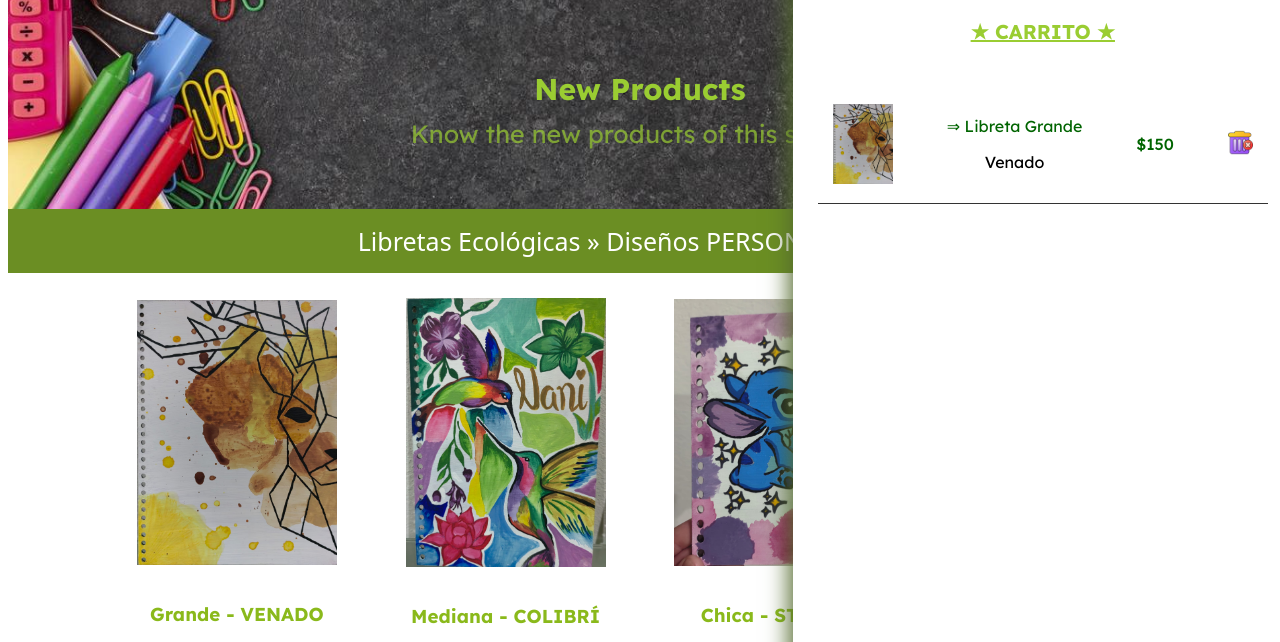
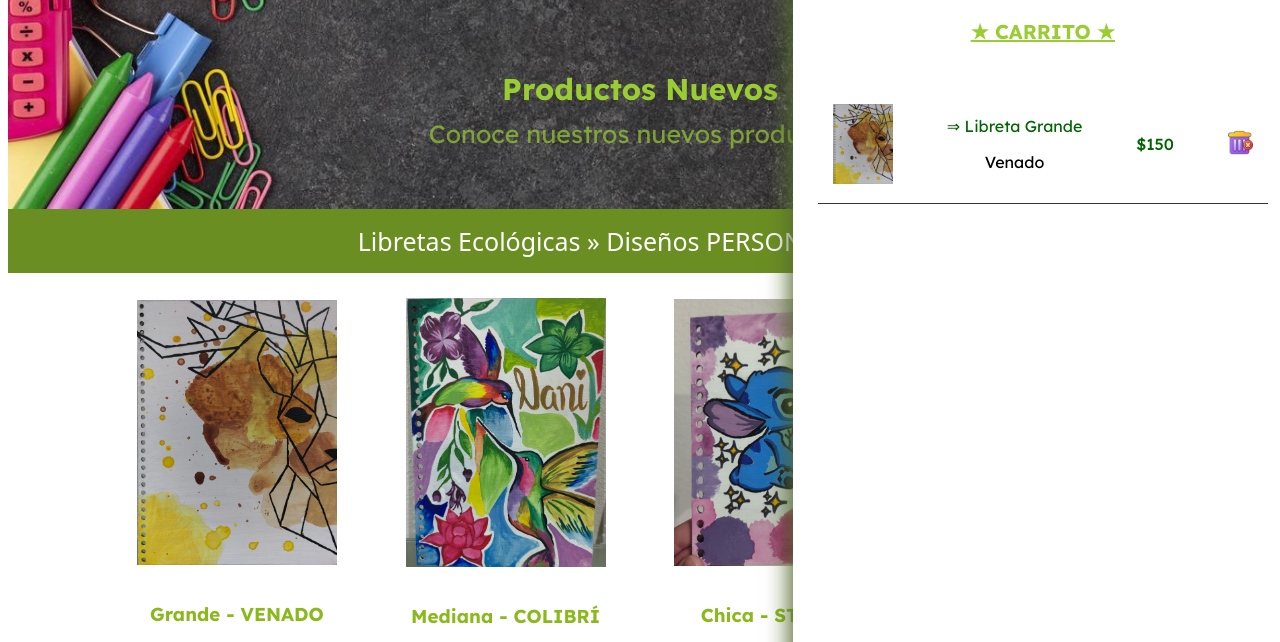
Before and after one commit to astritgarduno/ebac-e-commerce, a plain HTML site: page index.html in a window 1280 px wide. Shown: the part 148-790 px from the top of the page. Drawn offline with Linux system fonts and the light colour scheme; a web font is replaced by a local one.

Commit message:
Modify index.html
Return the english language to spanish

```diff
--- a/index.html
+++ b/index.html
@@ -21,8 +21,8 @@
 
     <main>
         <section  class="banner">
-            <h2 class="banner__title">New Products</h2>
-            <p class="banner__txt">Know the new products of this season</p>
+            <h2 class="banner__title">Productos Nuevos</h2>
+            <p class="banner__txt">Conoce nuestros nuevos productos</p>
         </section>
 
         <section class="products">
```
